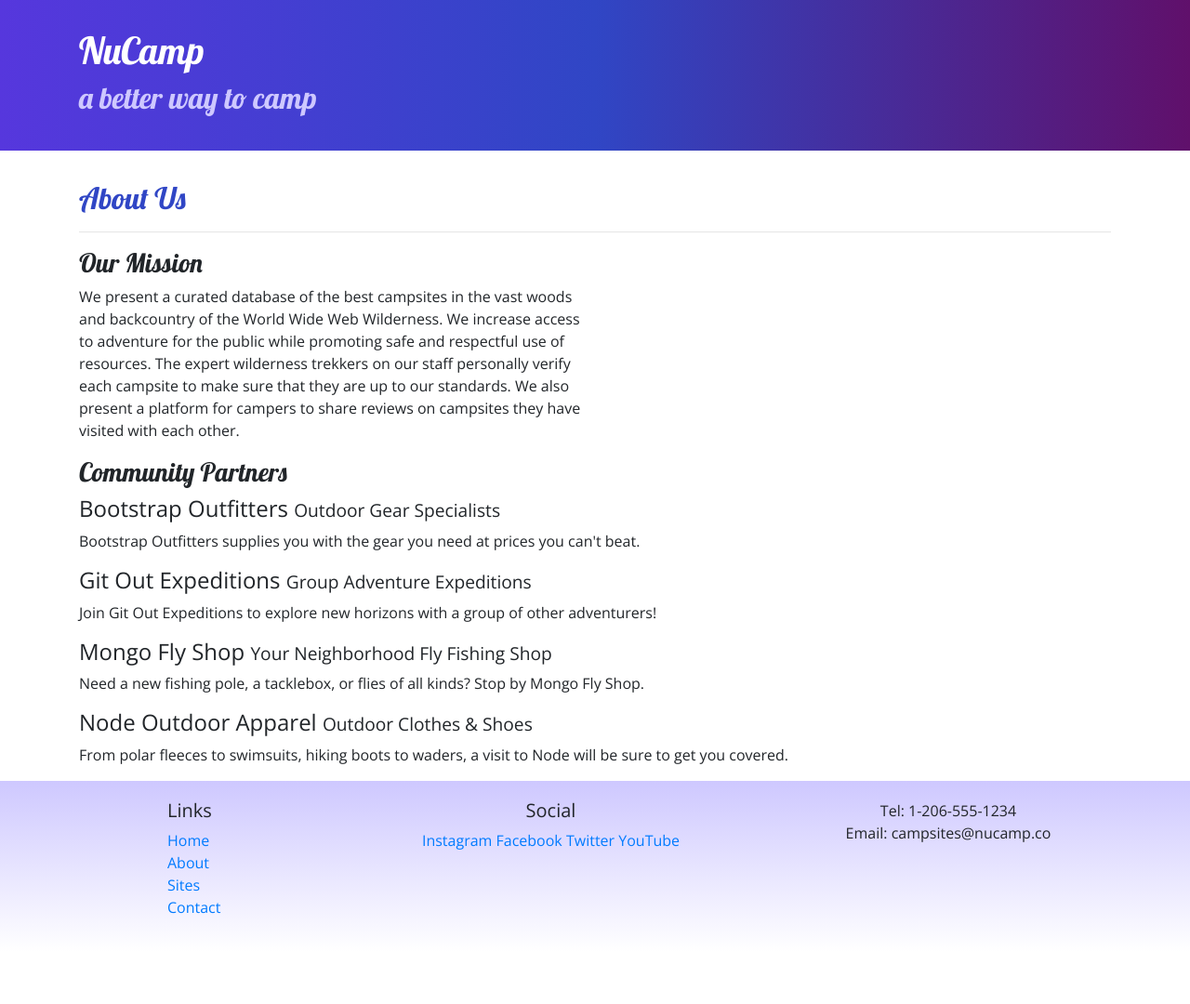
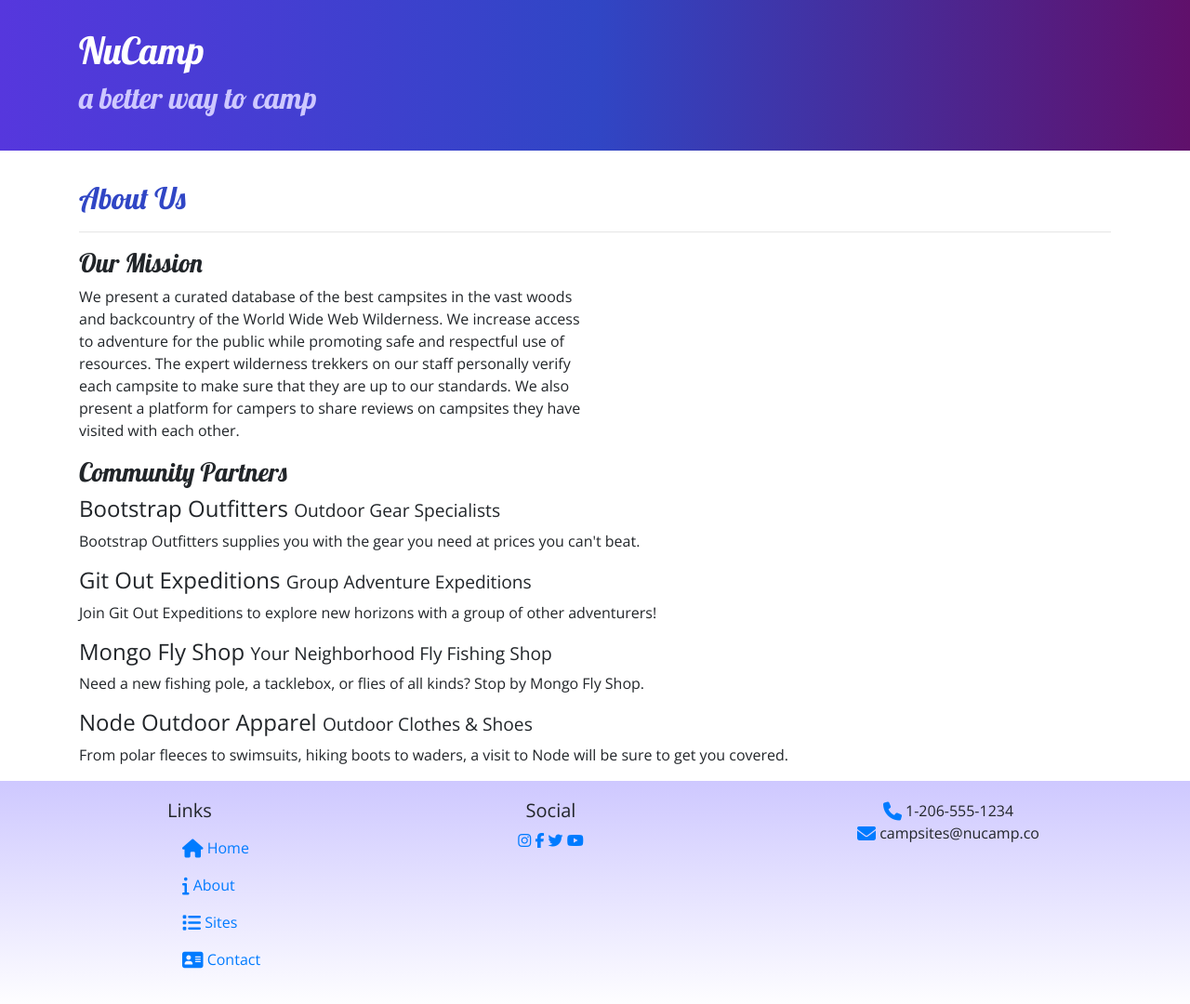
Before and after one commit to sanchitasyeda/nucampsite-website, a website: page aboutus.html in a window 1280 px wide. Shown: the whole page at 93% size. Before the commit the page ends 1024 px from the top, so only its background shows below. Drawn offline with nearby package versions, Linux system fonts and the light colour scheme.

Commit message:
Updated nav and added icons for index and about pages

```diff
--- a/aboutus.html
+++ b/aboutus.html
@@ -6,8 +6,9 @@
     <meta charset="utf-8" />
     <meta name="viewport" content="width=device-width, initial-scale=1" />
     <link rel="stylesheet" href="node_modules/bootstrap/dist/css/bootstrap.min.css" />
+    <link rel="stylesheet" href="node_modules/font-awesome/css/font-awesome.min.css" />
     <link rel="stylesheet" href="https://fonts.googleapis.com/css?family=Lobster|Open+Sans" />
-    <link rel="stylesheet" href="css/styles.css"/>
+    <link rel="stylesheet" href="css/styles.css" />
     <script src="node_modules/jquery/dist/jquery.slim.min.js"></script>
     <script src="node_modules/popper.js/dist/umd/popper.min.js"></script>
     <script src="node_modules/bootstrap/dist/js/bootstrap.min.js"></script>
@@ -30,15 +31,19 @@
     <div class="container">
         <div class="row">
             <div class="col">
-               <h2>About Us</h2>
-               <hr />
+                <h2>About Us</h2>
+                <hr />
             </div>
         </div>
 
         <div class="row">
             <div class="col-sm-6">
                 <h3>Our Mission</h3>
-                <p class="d-none d-sm-block">We present a curated database of the best campsites in the vast woods and backcountry of the World Wide Web Wilderness. We increase access to adventure for the public while promoting safe and respectful use of resources. The expert wilderness trekkers on our staff personally verify each campsite to make sure that they are up to our standards. We also present a platform for campers to share reviews on campsites they have visited with each other.</p>
+                <p class="d-none d-sm-block">We present a curated database of the best campsites in the vast woods and
+                    backcountry of the World Wide Web Wilderness. We increase access to adventure for the public while
+                    promoting safe and respectful use of resources. The expert wilderness trekkers on our staff
+                    personally verify each campsite to make sure that they are up to our standards. We also present a
+                    platform for campers to share reviews on campsites they have visited with each other.</p>
             </div>
         </div>
 
@@ -46,13 +51,17 @@
             <div class="col">
                 <h3>Community Partners</h3>
                 <h4>Bootstrap Outfitters <small>Outdoor Gear Specialists</small></h4>
-                <p class="d-none d-sm-block">Bootstrap Outfitters supplies you with the gear you need at prices you can't beat.</p>
+                <p class="d-none d-sm-block">Bootstrap Outfitters supplies you with the gear you need at prices you
+                    can't beat.</p>
                 <h4>Git Out Expeditions <small>Group Adventure Expeditions</small></h4>
-                <p class="d-none d-sm-block">Join Git Out Expeditions to explore new horizons with a group of other adventurers!</p>
+                <p class="d-none d-sm-block">Join Git Out Expeditions to explore new horizons with a group of other
+                    adventurers!</p>
                 <h4>Mongo Fly Shop <small>Your Neighborhood Fly Fishing Shop</small></h4>
-                <p class="d-none d-sm-block">Need a new fishing pole, a tacklebox, or flies of all kinds? Stop by Mongo Fly Shop.</p>
+                <p class="d-none d-sm-block">Need a new fishing pole, a tacklebox, or flies of all kinds? Stop by Mongo
+                    Fly Shop.</p>
                 <h4>Node Outdoor Apparel <small>Outdoor Clothes & Shoes</small></h4>
-                <p class="d-none d-sm-block">From polar fleeces to swimsuits, hiking boots to waders, a visit to Node will be sure to get you covered.</p>
+                <p class="d-none d-sm-block">From polar fleeces to swimsuits, hiking boots to waders, a visit to Node
+                    will be sure to get you covered.</p>
             </div>
         </div>
     </div>
@@ -63,24 +72,28 @@
                 <div class="col-4 col-sm-2 offset-1">
                     <h5>Links</h5>
                     <ul class="list-unstyled">
-                        <li><a href="index.html">Home</a></li>
-                        <li><a href="#">About</a></li>
-                        <li><a href="#">Sites</a></li>
-                        <li><a href="#">Contact</a></li>
+                        <li class="nav-item"><a class="nav-link" href="index.html"><i class="fa fa-home fa-lg"></i>
+                                Home</a></li>
+                        <li class="nav-item active"><a class="nav-link" href="#"><i class="fa fa-info fa-lg"></i>
+                                About</a></li>
+                        <li class="nav-item"><a class="nav-link" href="#"><i class="fa fa-list fa-lg"></i> Sites</a>
+                        </li>
+                        <li class="nav-item"><a class="nav-link" href="#"><i class="fa fa-address-card fa-lg"></i>
+                                Contact</a></li>
                     </ul>
                 </div>
                 <div class="col-6 col-sm-5 text-center">
                     <h5>Social</h5>
-                    <a href="http://instagram.com/">Instagram</a>
-                    <a href="http://facebook.com/">Facebook</a>
-                    <a href="http://twitter.com/">Twitter</a>
-                    <a href="http://youtube.com/">YouTube</a>
+                    <a href="http://instagram.com/"><i class="fa fa-instagram"></i></a>
+                    <a href="http://facebook.com/"><i class="fa fa-facebook"></i></a>
+                    <a href="http://twitter.com/"><i class="fa fa-twitter"></i></a>
+                    <a href="http://youtube.com/"><i class="fa fa-youtube"></i></a>
                 </div>
                 <div class="col-sm-4 text-center">
-                    Tel: 1-206-555-1234<br />
-                    Email: campsites@nucamp.co
+                    <i class="fa fa-phone fa-lg text-primary"></i> 1-206-555-1234<br />
+                    <i class="fa fa-envelope fa-lg text-primary"></i> campsites@nucamp.co
                 </div>
-           </div>
+            </div>
         </div>
     </footer>
 
```
Also changed, not shown: index.html (+15 -10 lines).
